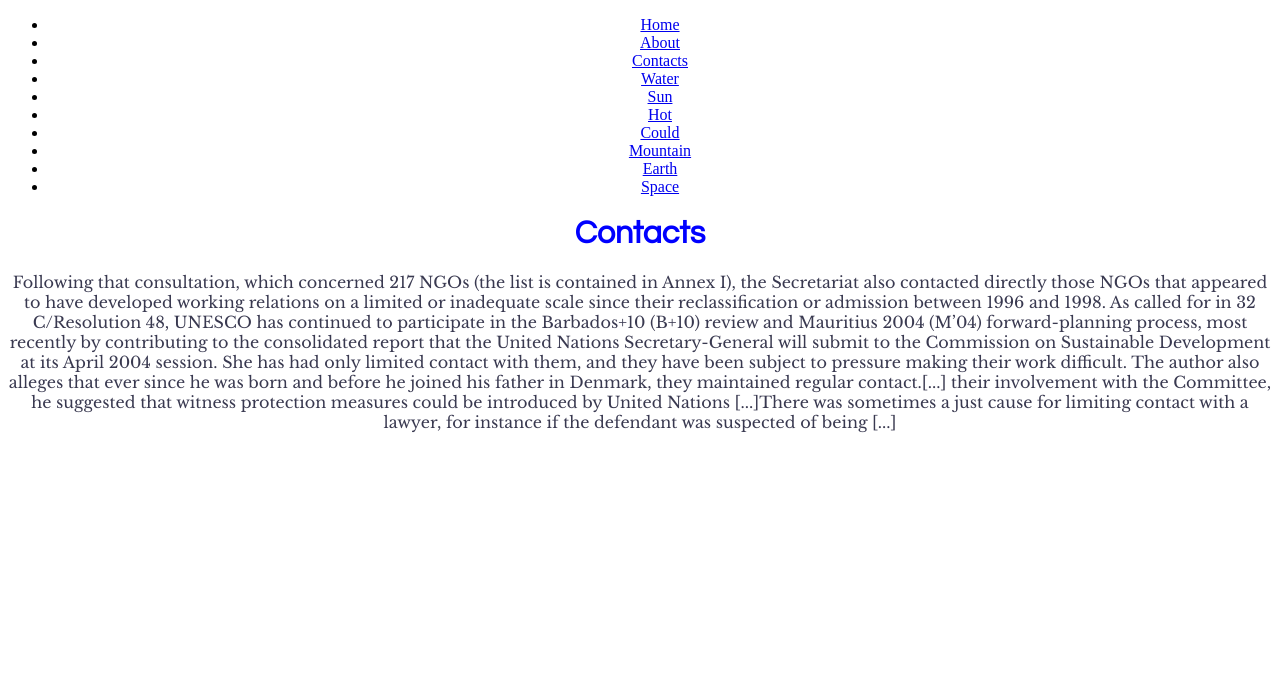
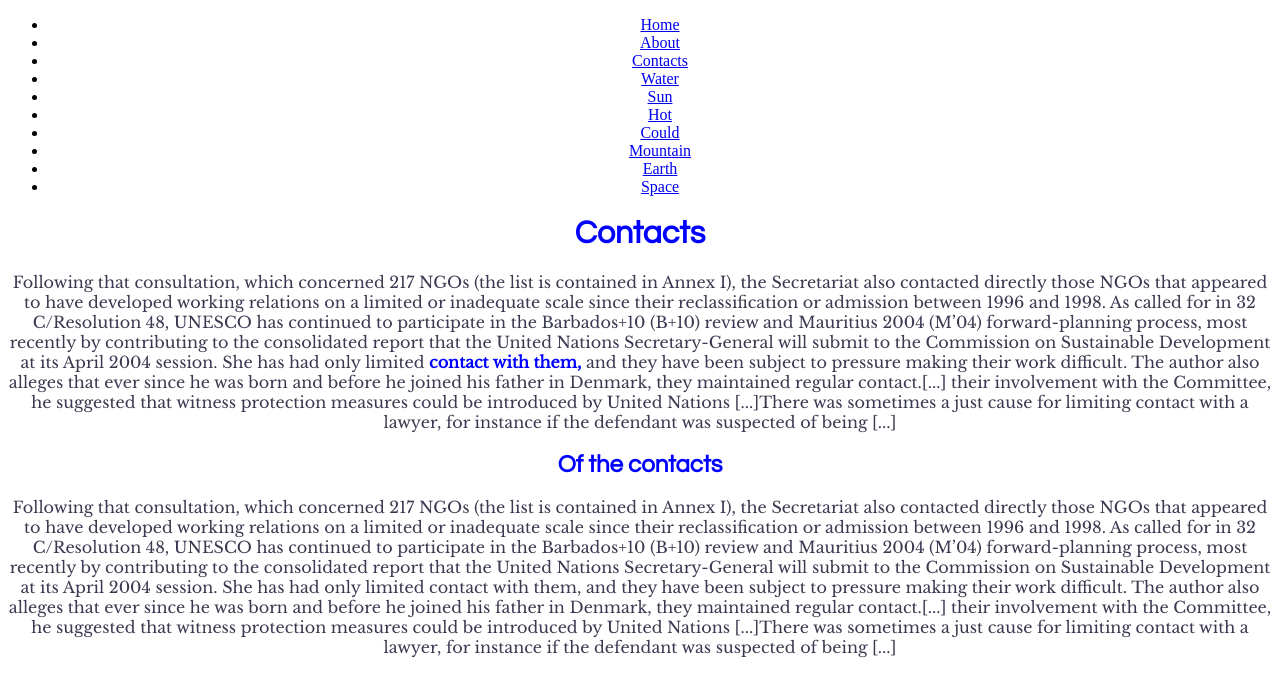
Before and after one commit to Aimarall/router-example, a React (Create React App) app: page /contacts in a window 1280 px wide. Shown: the top 696 px of the page. Built offline with nearby package versions, Linux system fonts and the light colour scheme.

Commit message:
added navigation to file

```diff
--- a/src/components/Contacts/Contacts.js
+++ b/src/components/Contacts/Contacts.js
@@ -9,7 +9,12 @@ const Contacts = ({ }) => {
       <p>
         Following that consultation, which concerned 217 NGOs (the list is contained in Annex I), the Secretariat also contacted directly those NGOs that appeared to have developed working relations on a limited or inadequate scale since their reclassification or admission between 1996 and 1998.
         As called for in 32 C/Resolution 48, UNESCO has continued to participate in the Barbados+10 (B+10) review and Mauritius 2004 (M’04) forward-planning process, most recently by contributing to the consolidated report that the United Nations Secretary-General will submit to the Commission on Sustainable Development at its April 2004 session.
+        She has had only limited <strong> contact with them, </strong>and they have been subject to pressure making their work difficult. The author also alleges that ever since he was born and before he joined his father in Denmark, they maintained regular contact.[...] their involvement with the Committee, he suggested that witness protection measures could be introduced by United Nations [...]There was sometimes a just cause for limiting contact with a lawyer, for instance if the defendant was suspected of being [...]
+        <h2>Of the contacts</h2>
+        Following that consultation, which concerned 217 NGOs (the list is contained in Annex I), the Secretariat also contacted directly those NGOs that appeared to have developed working relations on a limited or inadequate scale since their reclassification or admission between 1996 and 1998.
+        As called for in 32 C/Resolution 48, UNESCO has continued to participate in the Barbados+10 (B+10) review and Mauritius 2004 (M’04) forward-planning process, most recently by contributing to the consolidated report that the United Nations Secretary-General will submit to the Commission on Sustainable Development at its April 2004 session.
         She has had only limited contact with them, and they have been subject to pressure making their work difficult. The author also alleges that ever since he was born and before he joined his father in Denmark, they maintained regular contact.[...] their involvement with the Committee, he suggested that witness protection measures could be introduced by United Nations [...]There was sometimes a just cause for limiting contact with a lawyer, for instance if the defendant was suspected of being [...]
+
      </p>
 
     </div>
```
